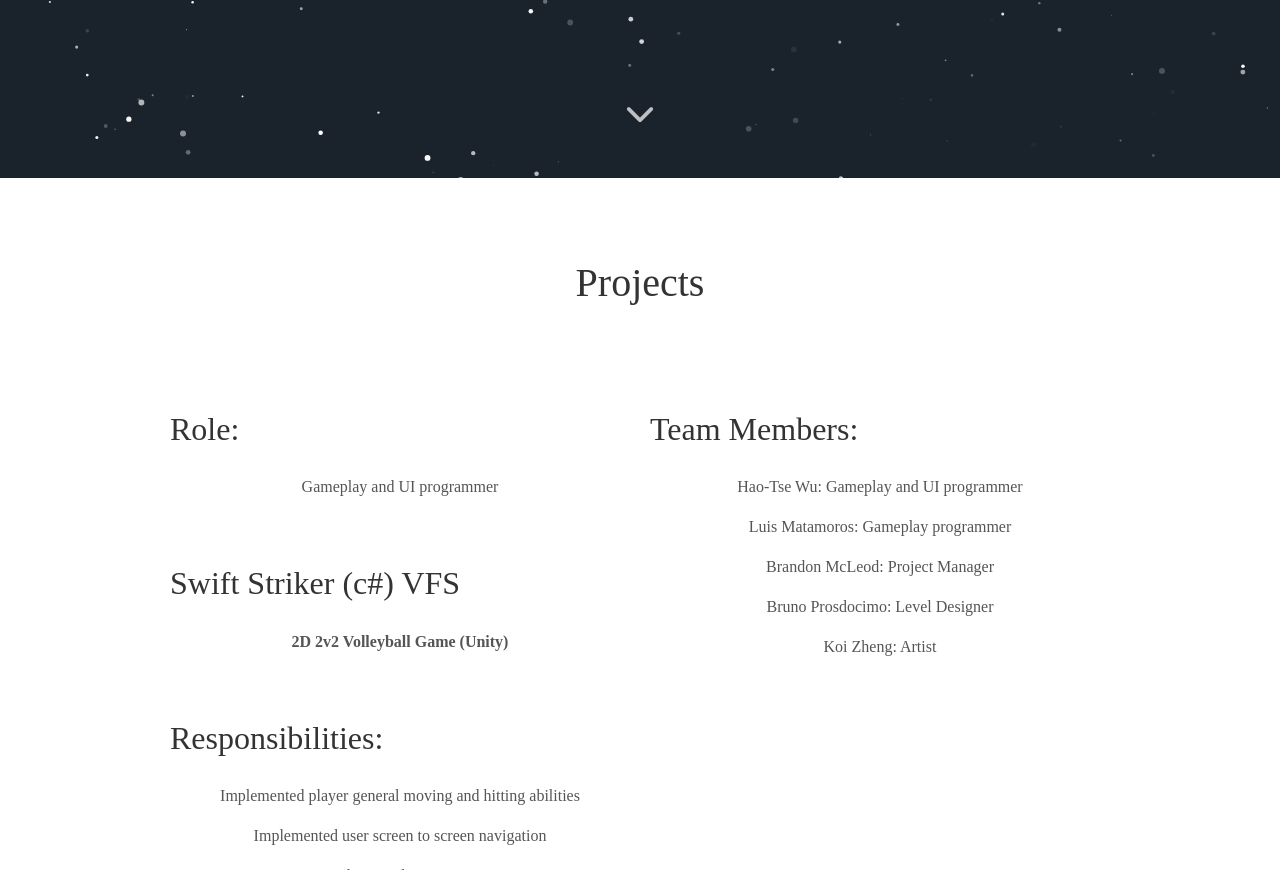
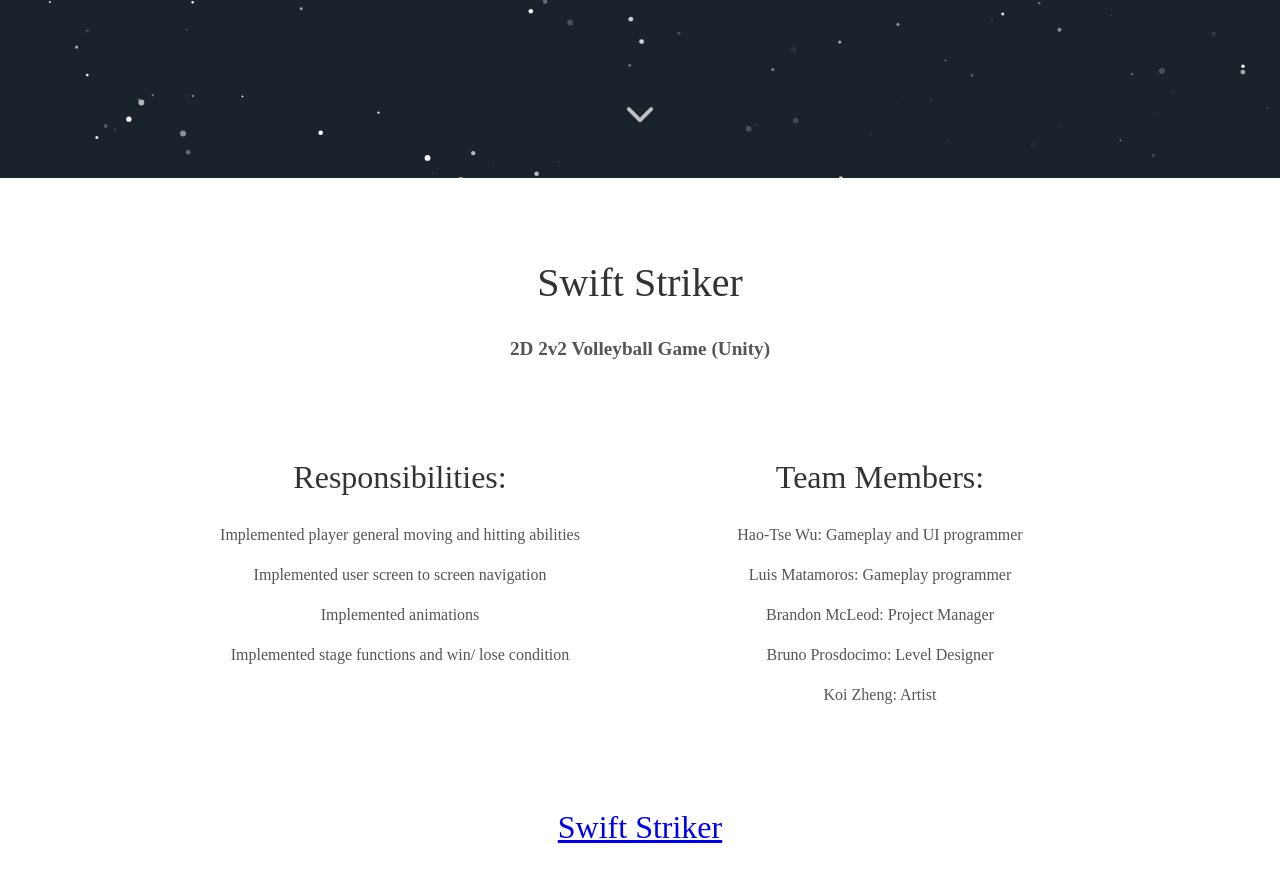
Before and after one commit to Maxroo/Maxroo.github.io, a Jekyll site: the page built from fracture.html, in a window 1280 px wide and 900 px high, scrolled down 722 px, cut to the strip 0-870 px from the top of the window. Built offline with Jekyll 4.4.1, drawn with Linux system fonts in a browser that asks for light colours; nearby versions of some CDN libraries; some web fonts are replaced; comment, search, counter and statistics services are not loaded.

Commit message:
update test SW1

```diff
--- a/_includes/swift_striker.html
+++ b/_includes/swift_striker.html
@@ -1,21 +1,18 @@
 
 <div class="user-details">
-    <h1>Projects</h1>
+    <h1>Swift Striker</h1>
+    <p class="content" style="font-weight: bold">2D 2v2 Volleyball Game (Unity)</p>
 </div>
 <div class="user">
   <div class="tech">
-      <h2 style="text-align: left">Role: </h2>
-     <p class="content"> Gameplay and UI programmer </p>
-    <h2 style="text-align: left">Swift Striker (c#) VFS </h2>
-    <p class="content" style="font-weight: bold">2D 2v2 Volleyball Game (Unity)</p>
-    <h2 style="text-align: left">Responsibilities: </h2>
+    <h2 style="text-align: center">Responsibilities: </h2>
     <p class="content">Implemented player general moving and hitting abilities</p>
     <p class="content">Implemented user screen to screen navigation</p>
     <p class="content">Implemented animations</p>
     <p class="content">Implemented stage functions and win/ lose condition</p>
   </div>
   <div class="tech">
-      <h2 style="text-align: left">Team Members:</h2>
+      <h2 style="text-align: center">Team Members:</h2>
       <p class="content">Hao-Tse Wu: Gameplay and UI programmer</p>
       <p class="content">Luis Matamoros: Gameplay programmer</p>
       <p class="content">Brandon McLeod: Project Manager</p>
@@ -31,6 +28,16 @@
       </div>
     </div>
   </div>
+  <div class="user">
+      <div class = "tech">
+          <p style="text-align: left"><a href="../../index.html"></a>Back</p>
+      </div>
+      <div class = "tech">
+      </div>
+      <div class = "tech">
+      </div>
+    </div>
+
 
 
 <style>
```
